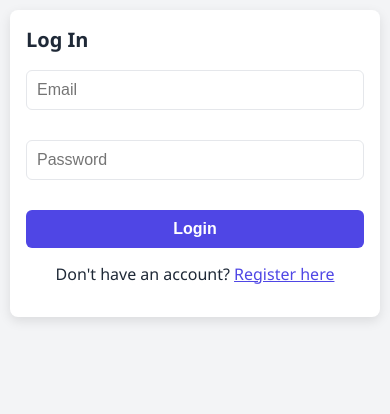
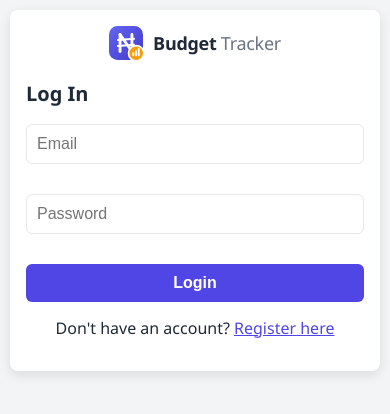
Before and after one commit to Ogbus/budget-tracker, a website: page public/index.html in a window 390 px wide. Drawn offline with nearby package versions, Linux system fonts and the light colour scheme.

Commit message:
Fixed app logo and favicon

```diff
--- a/public/index.html
+++ b/public/index.html
@@ -4,6 +4,7 @@
     <meta charset="UTF-8">
     <meta name="viewport" content="width=device-width, initial-scale=1.0">
     <title>Personal Budget Tracker</title>
+    <link rel="icon" type="image/svg+xml" href="favicon.svg">
     <link rel="stylesheet" href="style.css">
     <!-- Chart.js CDN -->
     <script src="https://cdn.jsdelivr.net/npm/chart.js"></script>
@@ -12,6 +13,27 @@
 
     <!-- AUTH SECTION (Register/Login) -->
     <div id="auth-container" class="container">
+        <div class="brand">
+            <svg class="logo-icon" viewBox="0 0 40 40" xmlns="http://www.w3.org/2000/svg" role="img" aria-label="Budget Tracker logo">
+                <defs>
+                    <linearGradient id="logoGradAuth" x1="0" y1="0" x2="40" y2="40" gradientUnits="userSpaceOnUse">
+                        <stop offset="0" stop-color="#6366f1"/>
+                        <stop offset="1" stop-color="#4338ca"/>
+                    </linearGradient>
+                </defs>
+                <rect width="40" height="40" rx="10" fill="url(#logoGradAuth)"/>
+                <line x1="13" y1="10" x2="13" y2="30" stroke="#ffffff" stroke-width="3.4" stroke-linecap="round"/>
+                <line x1="27" y1="10" x2="27" y2="30" stroke="#ffffff" stroke-width="3.4" stroke-linecap="round"/>
+                <line x1="13" y1="10" x2="27" y2="30" stroke="#ffffff" stroke-width="3.4" stroke-linecap="round"/>
+                <line x1="10.5" y1="16.5" x2="29.5" y2="15" stroke="#ffffff" stroke-width="2.3" stroke-linecap="round"/>
+                <line x1="10.5" y1="23.5" x2="29.5" y2="22" stroke="#ffffff" stroke-width="2.3" stroke-linecap="round"/>
+                <circle cx="32" cy="32" r="9" fill="#f59e0b" stroke="#ffffff" stroke-width="2"/>
+                <rect x="27.5" y="31" width="2.2" height="4.5" rx="1" fill="#ffffff"/>
+                <rect x="30.7" y="28.5" width="2.2" height="7" rx="1" fill="#ffffff"/>
+                <rect x="33.9" y="26" width="2.2" height="9.5" rx="1" fill="#ffffff"/>
+            </svg>
+            <span class="brand-text">Budget<span class="brand-text-light"> Tracker</span></span>
+        </div>
         <h2 id="auth-title">Log In</h2>
         <form id="auth-form">
             <!-- Dynamic Signup Fields (Hidden by default in login mode) -->
@@ -30,6 +52,27 @@
 
     <!-- MAIN APP DASHBOARD (Hidden by default) -->
     <div id="dashboard-container" class="container hidden">
+        <div class="brand brand-compact">
+            <svg class="logo-icon logo-icon-sm" viewBox="0 0 40 40" xmlns="http://www.w3.org/2000/svg" role="img" aria-label="Budget Tracker logo">
+                <defs>
+                    <linearGradient id="logoGradDash" x1="0" y1="0" x2="40" y2="40" gradientUnits="userSpaceOnUse">
+                        <stop offset="0" stop-color="#6366f1"/>
+                        <stop offset="1" stop-color="#4338ca"/>
+                    </linearGradient>
+                </defs>
+                <rect width="40" height="40" rx="10" fill="url(#logoGradDash)"/>
+                <line x1="13" y1="10" x2="13" y2="30" stroke="#ffffff" stroke-width="3.4" stroke-linecap="round"/>
+                <line x1="27" y1="10" x2="27" y2="30" stroke="#ffffff" stroke-width="3.4" stroke-linecap="round"/>
+                <line x1="13" y1="10" x2="27" y2="30" stroke="#ffffff" stroke-width="3.4" stroke-linecap="round"/>
+                <line x1="10.5" y1="16.5" x2="29.5" y2="15" stroke="#ffffff" stroke-width="2.3" stroke-linecap="round"/>
+                <line x1="10.5" y1="23.5" x2="29.5" y2="22" stroke="#ffffff" stroke-width="2.3" stroke-linecap="round"/>
+                <circle cx="32" cy="32" r="9" fill="#f59e0b" stroke="#ffffff" stroke-width="2"/>
+                <rect x="27.5" y="31" width="2.2" height="4.5" rx="1" fill="#ffffff"/>
+                <rect x="30.7" y="28.5" width="2.2" height="7" rx="1" fill="#ffffff"/>
+                <rect x="33.9" y="26" width="2.2" height="9.5" rx="1" fill="#ffffff"/>
+            </svg>
+            <span class="brand-text">Budget<span class="brand-text-light"> Tracker</span></span>
+        </div>
         <header>
             <h2>Welcome, <span id="user-display">User</span></h2>
             <button id="logout-btn">Log Out</button>
--- a/public/style.css
+++ b/public/style.css
@@ -153,6 +153,46 @@ header {
 }
 .btn-delete:hover { background-color: #dc2626; }
 
+.brand {
+    display: flex;
+    align-items: center;
+    justify-content: center;
+    gap: 10px;
+    margin-bottom: 20px;
+}
+
+.logo-icon {
+    width: 40px;
+    height: 40px;
+    flex-shrink: 0;
+}
+
+.brand-text {
+    font-size: 20px;
+    font-weight: 700;
+    color: var(--text);
+    letter-spacing: -0.3px;
+}
+
+.brand-text-light {
+    font-weight: 500;
+    color: #6b7280;
+}
+
+.brand-compact {
+    justify-content: flex-start;
+    margin-bottom: 15px;
+}
+
+.logo-icon-sm {
+    width: 30px;
+    height: 30px;
+}
+
+.brand-compact .brand-text {
+    font-size: 16px;
+}
+
 /* ==========================================================
    MOBILE RESPONSIVENESS
    (CSS-only changes — index.html left untouched.
@@ -186,6 +226,15 @@ header {
 
     h2 { font-size: 20px; }
     h3 { font-size: 17px; }
+
+    .logo-icon {
+        width: 34px;
+        height: 34px;
+    }
+
+    .brand-text {
+        font-size: 18px;
+    }
 
     input, select, button {
         font-size: 16px; /* keeps iOS from auto-zooming on focus */
```
Also changed, not shown: public/favicon.svg (added), public/logo.svg (added).
